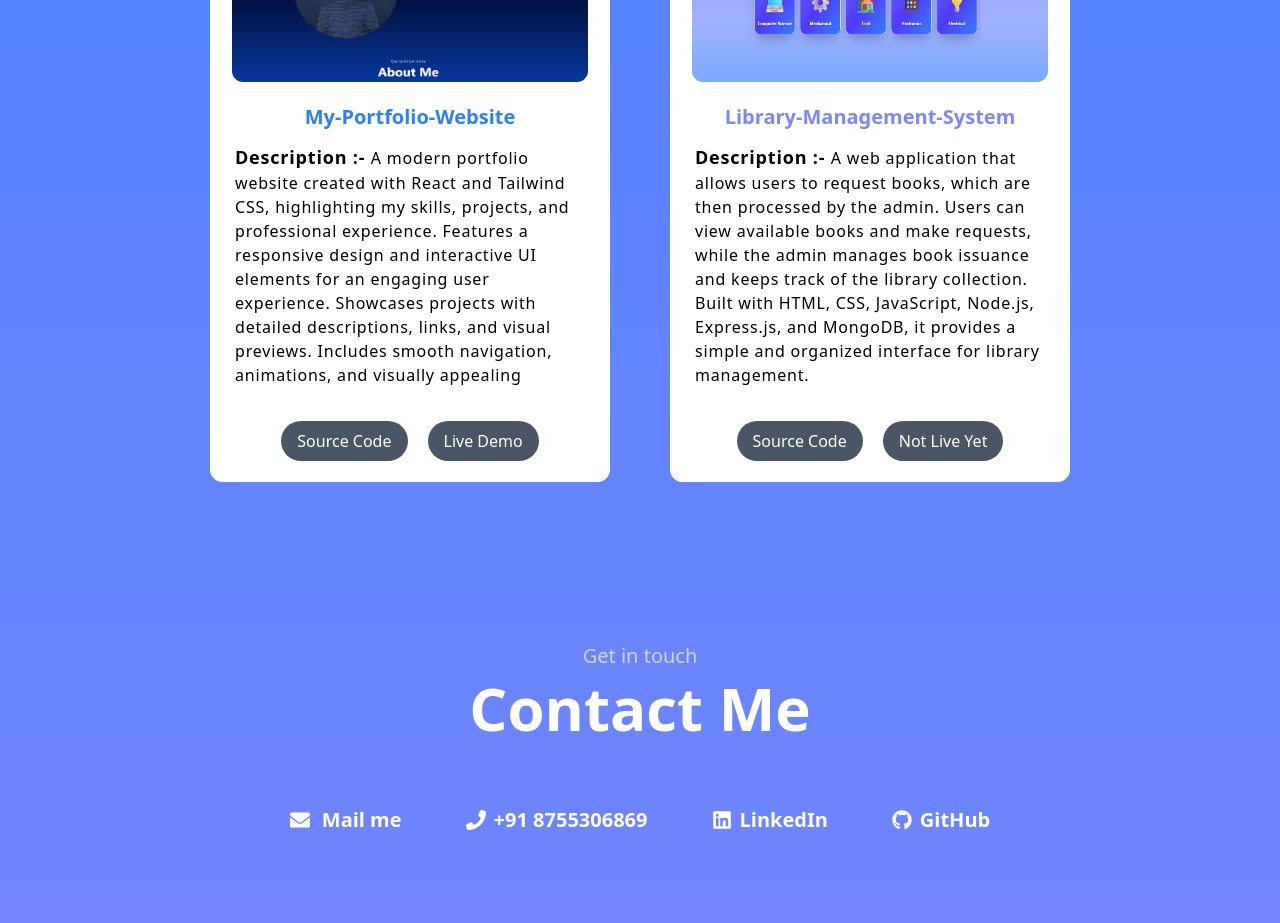
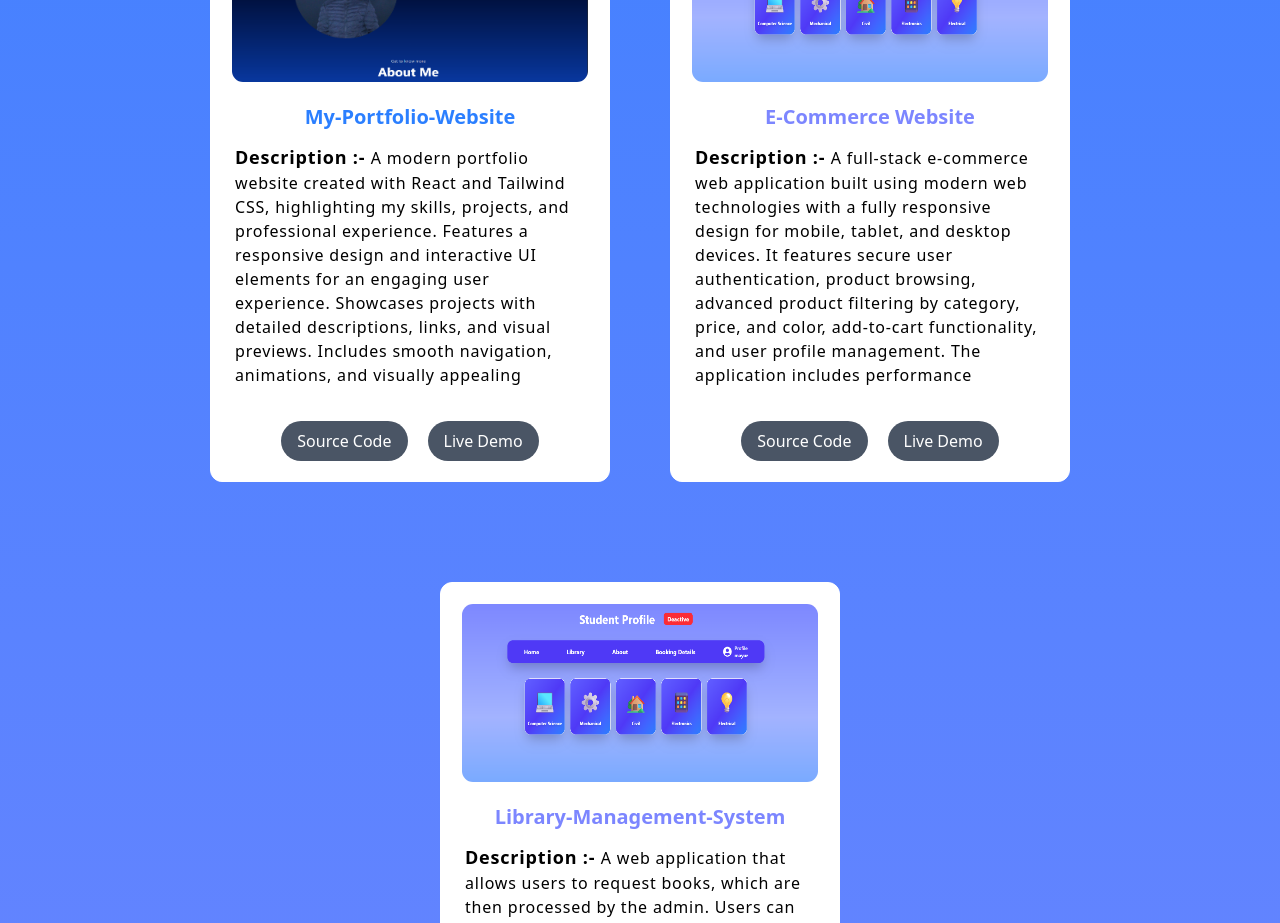
Before and after one commit to fozirawat6869/Portfolio-Website, a React (Vite) app in the folder frontend/: page / in a window 1280 px wide. Shown: the part 3640-4563 px from the top of the page. Built offline with nearby package versions, Linux system fonts and the light colour scheme.

Commit message:
added one more project e-commerce with live link and github code link

```diff
--- a/frontend/src/components/Project.jsx
+++ b/frontend/src/components/Project.jsx
@@ -30,6 +30,26 @@ function Project() {
             <div className='flex flex-col justify-between w-80 h-130  lg:w-100 lg:h-150 p-5 bg-white  border-white border-1 rounded-xl'>
               <div>
                  <img src={libraryImg} alt="" className='w-full h-45 rounded-xl border-white border-1 hover:scale-105 transition-all duration-300'  />
+                 <h1 className='text-center text-xl pt-5 pb-2 font-bold text-indigo-400'>E-Commerce Website</h1>
+                  <p className=' tracking-wider h-50 lg:h-63 overflow-y-auto scrollbar-none p-1'><span className='text-lg font-bold'>Description :- </span>
+                  A full-stack e-commerce web application built using modern web technologies with a fully responsive design for mobile, tablet, and desktop devices. It features secure user authentication, product browsing, advanced product filtering by category, price, and color, add-to-cart functionality, and user profile management. The application includes performance optimization techniques such as debouncing, pagination, lazy loading, and caching to improve speed and user experience. It also provides an admin dashboard where admins can log in, view all users, manage products, add new products, delete products, and efficiently control platform data.</p>
+              </div>
+              <div className='flex gap-5 justify-center pt-3 '>
+                <a href="https://github.com/fozirawat6869/Ecommerce-Website">
+                <button className='hover:bg-indigo-400 bg-gray-600 hover:scale-105 duration-300 cursor-pointer  font-cold rounded-3xl text-white text-base px-4 py-2'>Source Code</button>
+                </a>
+                <a href="https://ecommerce-website-two-rose.vercel.app">
+                <button
+                 className='hover:bg-indigo-400 hover:scale-105 duration-300 cursor-pointer bg-gray-600 font-cold rounded-3xl text-white text-base px-4 py-2'>Live Demo</button>
+                 </a>
+              </div>
+             </div>
+
+
+               {/*    project three   */}
+            <div className='flex flex-col justify-between w-80 h-130  lg:w-100 lg:h-150 p-5 bg-white  border-white border-1 rounded-xl'>
+              <div>
+                 <img src={libraryImg} alt="" className='w-full h-45 rounded-xl border-white border-1 hover:scale-105 transition-all duration-300'  />
                  <h1 className='text-center text-xl pt-5 pb-2 font-bold text-indigo-400'>Library-Management-System</h1>
                   <p className=' tracking-wider h-50 lg:h-63 overflow-y-auto scrollbar-none p-1'><span className='text-lg font-bold'>Description :- </span>A web application that allows users to request books, which are then processed by the admin. Users can view available books and make requests, while the admin manages book issuance and keeps track of the library collection. Built with HTML, CSS, JavaScript, Node.js, Express.js, and MongoDB, it provides a simple and organized interface for library management.</p>
               </div>
```
